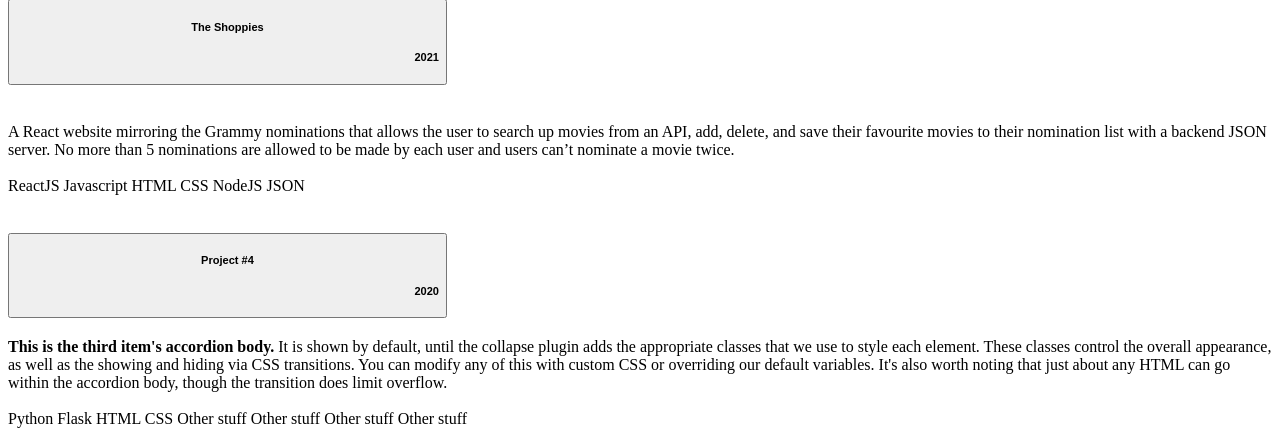
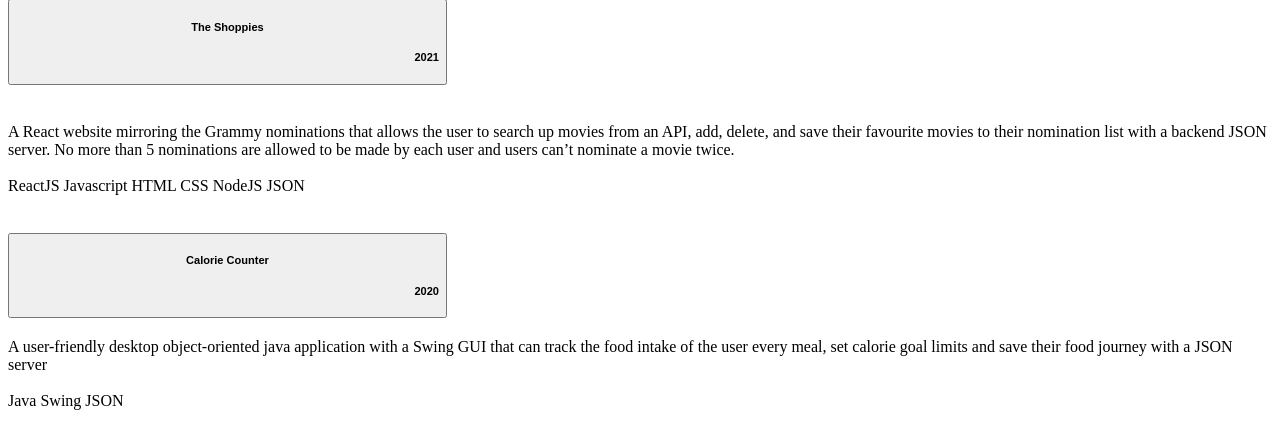
Before and after one commit to janellewong/MLH-Flask-Portfolio, a Flask app: template app/templates/projects.html in a window 1280 px wide. Shown: the part 495-931 px from the top of the page. After the commit the page ends 905 px from the top, so only its background shows below. Run offline with Flask 2, Linux system fonts and the light colour scheme; the template is opened without the code that fills it, so the values that code supplies are empty.

Commit message:
project update

```diff
--- a/app/templates/projects.html
+++ b/app/templates/projects.html
@@ -93,30 +93,20 @@
         <div class="accordion-item">
             <h2 class="accordion-header" id="panelsStayOpen-headingFour">
               <button class="accordion-button collapsed" type="button" data-bs-toggle="collapse" data-bs-target="#panelsStayOpen-collapseFour" aria-expanded="false" aria-controls="panelsStayOpen-collapseFour">
-                  <h5>Project #4</h5>
+                  <h5>Calorie Counter</h5>
                   <h5 style="margin-left: 36em;" id="projectYear">2020</h5>
               </button>
             </h2>
             <div id="panelsStayOpen-collapseFour" class="accordion-collapse collapse" aria-labelledby="panelsStayOpen-headingFour">
               <div class="accordion-body">
-                <strong>This is the third item's accordion body.</strong>
-                It is shown by default, until the collapse plugin adds the
-                appropriate classes that we use to style each element.
-                These classes control the overall appearance, as well as
-                the showing and hiding via CSS transitions. You can modify
-                any of this with custom CSS or overriding our default variables.
-                It's also worth noting that just about any HTML can go within the
-                accordion body, though the transition does limit overflow.
+                A user-friendly desktop object-oriented java application with a Swing GUI
+                that can track the food intake of the user every meal,
+                set calorie goal limits and save their food journey with a JSON server
                 <br>
                 <br>
-                <span class="badge bg-secondary">Python</span>
-                <span class="badge bg-secondary">Flask</span>
-                <span class="badge bg-secondary">HTML</span>
-                <span class="badge bg-secondary">CSS</span>
-                <span class="badge bg-secondary">Other stuff</span>
-                <span class="badge bg-secondary">Other stuff</span>
-                <span class="badge bg-secondary">Other stuff</span>
-                <span class="badge bg-secondary">Other stuff</span>
+                <span class="badge bg-secondary">Java</span>
+                <span class="badge bg-secondary">Swing</span>
+                <span class="badge bg-secondary">JSON</span>
 
               </div>
             </div>
```
